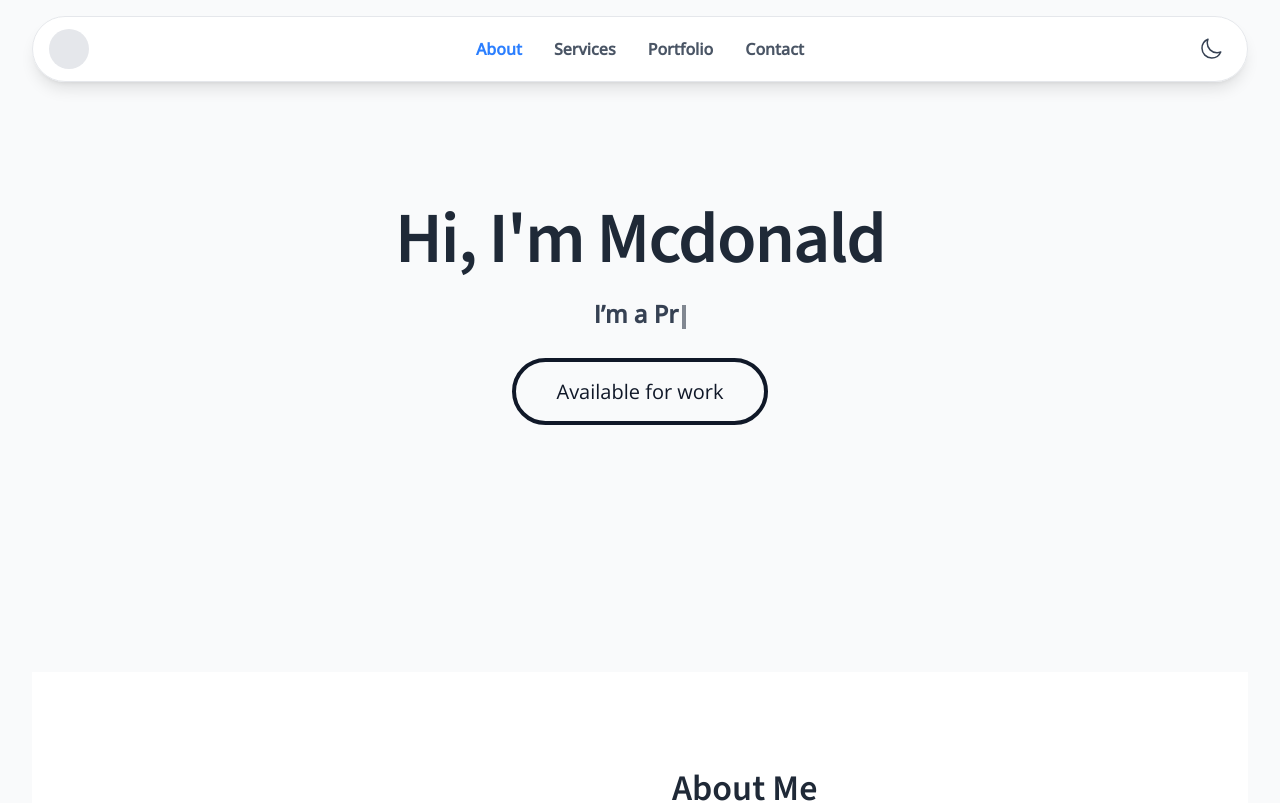
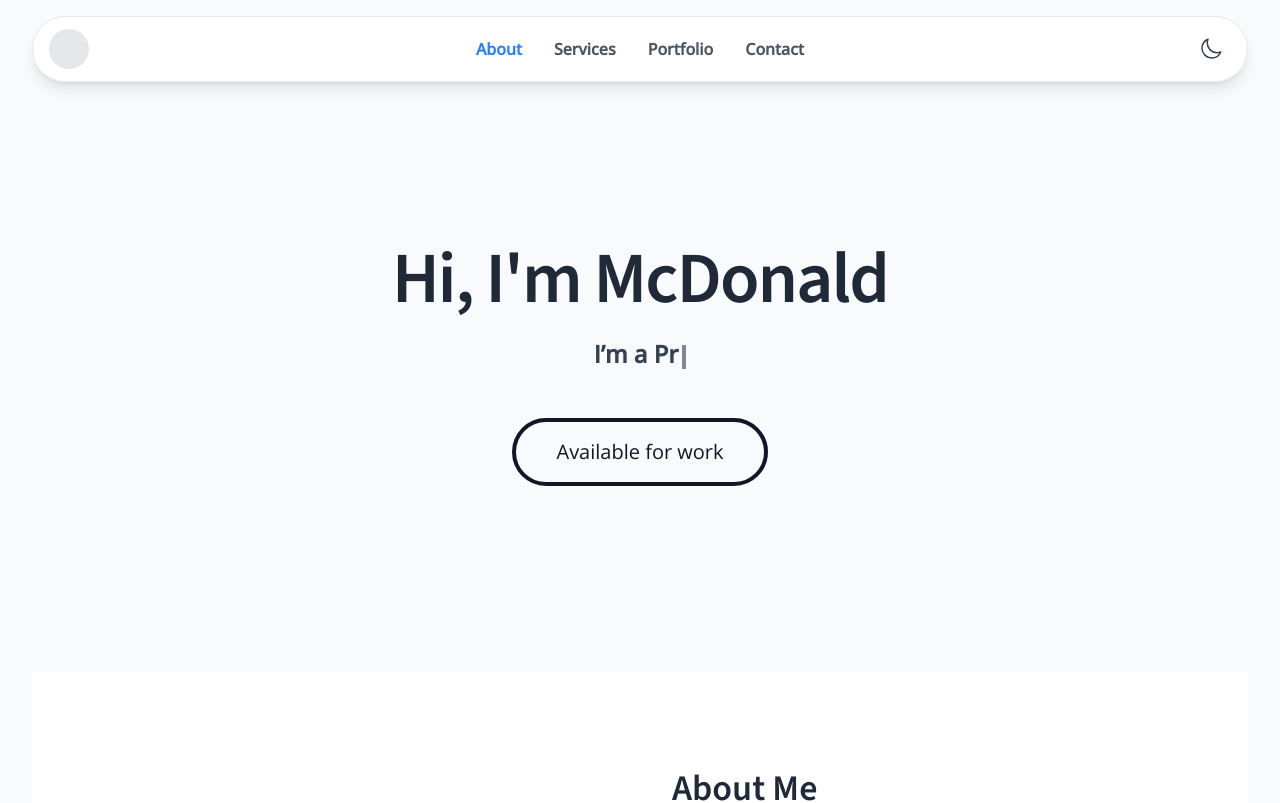
Before and after one commit to McDonald-ops/Portfolio, a React (Vite) app in the folder my-portfolio/: page / in a window 1280 px wide. Shown: the top 803 px of the page. Built offline with nearby package versions, Linux system fonts and the light colour scheme.

Commit message:
Fix: Update CTA button styling

```diff
--- a/my-portfolio/src/sections/Hero.jsx
+++ b/my-portfolio/src/sections/Hero.jsx
@@ -56,13 +56,13 @@ export default function Hero() {
       viewport={{ once: true, amount: 0.6 }}
       transition={{ duration: 0.6, ease: 'easeOut' }}
       className="flex min-h-[60vh] flex-col items-center justify-center gap-6 text-center">
-      <h1 className="text-5xl font-semibold tracking-tight sm:text-7xl">Hi, I'm Mcdonald</h1>
+      <h1 className="pt-30 text-5xl font-extrabold tracking-tight sm:text-7xl">Hi, I'm McDonald</h1>
       <p className="text-xl font-semibold text-gray-700 sm:text-2xl">
         {text}
         <span className="ml-1 inline-block h-6 w-1 animate-pulse bg-gray-800 align-middle" />
       </p>
       <div className="pt-6">
-        <a href="#contact" className="rounded-full bg-transparent px-10 py-4 text-xl font-regular text-gray-900 border-4 border-gray-900 hover:scale-105 transition-transform duration-300">Available for work</a>
+        <a href="#contact" className="rounded-full bg-transparent px-10 py-4 text-xl font-regular text-gray-900 border-4 border-gray-900 hover:scale-105 transition-transform duration-300 inline-block text-center">Available for work</a>
       </div>
     </motion.div>
   )
```
